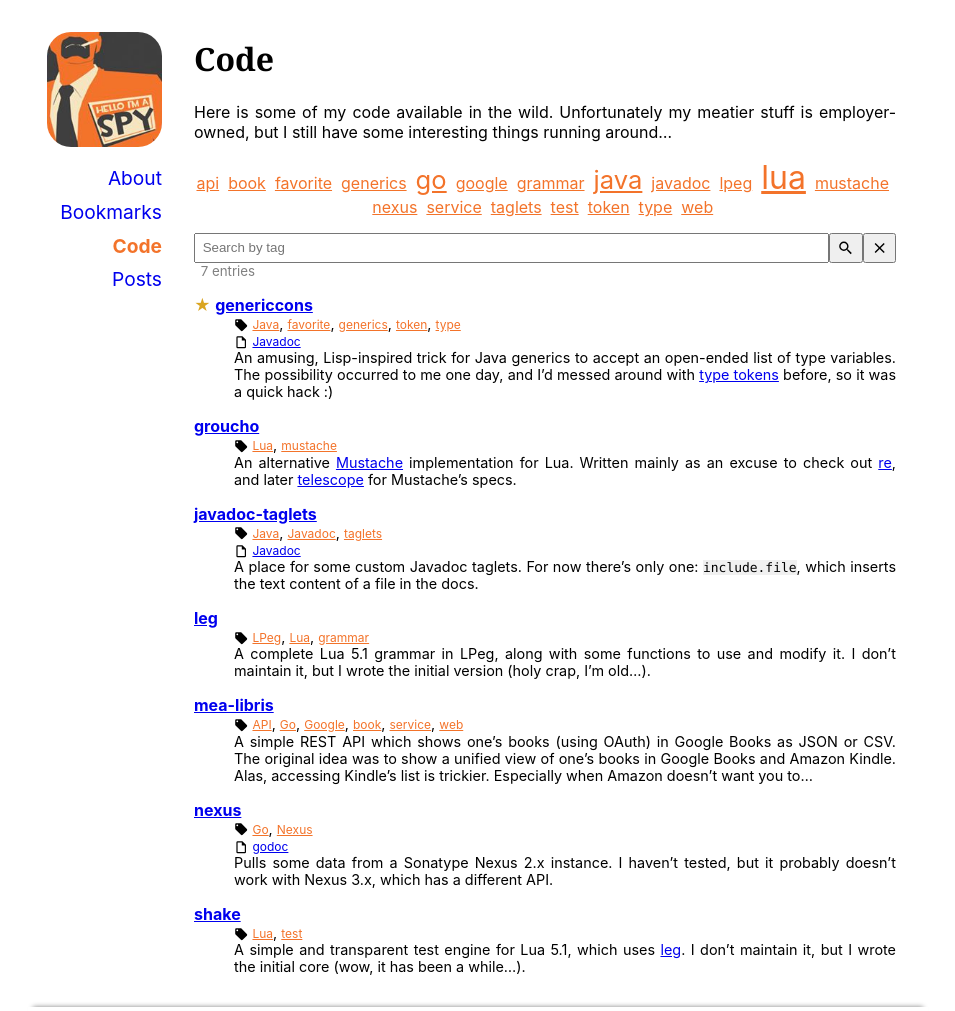
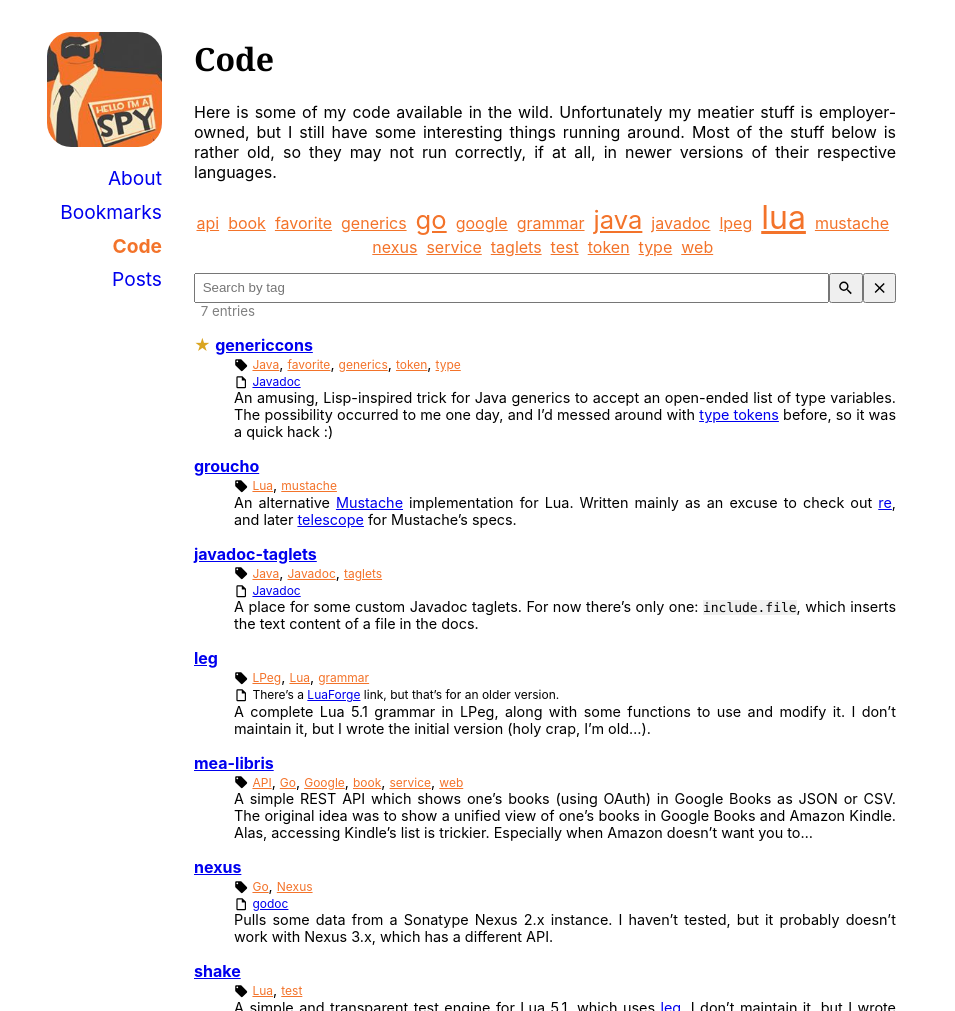
Before and after one commit to hanjos/hanjos.github.io, a Jekyll site: the page built from code.md, in a window 1280 px wide, cut to the strip 0-1011 px from the top of the page. Shown: the whole strip, without its empty margins (162-1117 px from the left). Built offline with Jekyll 4.4.1, drawn with Linux system fonts in a browser that asks for light colours.

Commit message:
Documentação para leg e disclaimer sobre a idade das coisas.

```diff
--- a/_data/code.yml
+++ b/_data/code.yml
@@ -25,6 +25,7 @@
   url: https://github.com/keplerproject/leg
   description: A complete Lua 5.1 grammar in LPeg, along with some functions to use and modify it. I don't maintain it, but I wrote the initial version (holy crap, I'm old...).
   tags: ['grammar', 'Lua', 'LPeg']
+  docs: "There's a [LuaForge](http://leg.luaforge.net/) link, but that's for an older version."
 - title: shake
   url: https://github.com/keplerproject/shake
   description: A simple and transparent test engine for Lua 5.1, which uses [leg](https://github.com/keplerproject/leg). I don't maintain it, but I wrote the initial core (wow, it has been a while...).
--- a/code.md
+++ b/code.md
@@ -5,7 +5,7 @@ title: Code
 
 # Code
 
-Here is some of my code available in the wild. Unfortunately my meatier stuff is employer-owned, but I still have some interesting things running around...
+Here is some of my code available in the wild. Unfortunately my meatier stuff is employer-owned, but I still have some interesting things running around. Most of the stuff below is rather old, so they may not run correctly, if at all, in newer versions of their respective languages.
 
 {% assign sorted_tags = site.data.code | map: 'tags' | join: ',' | downcase | split: ',' | group_by_exp: 'item', 'item' | sort: 'name' %}
 {% assign max_count = sorted_tags | map: 'size' | sort | last | times: 1.0 %}
```
